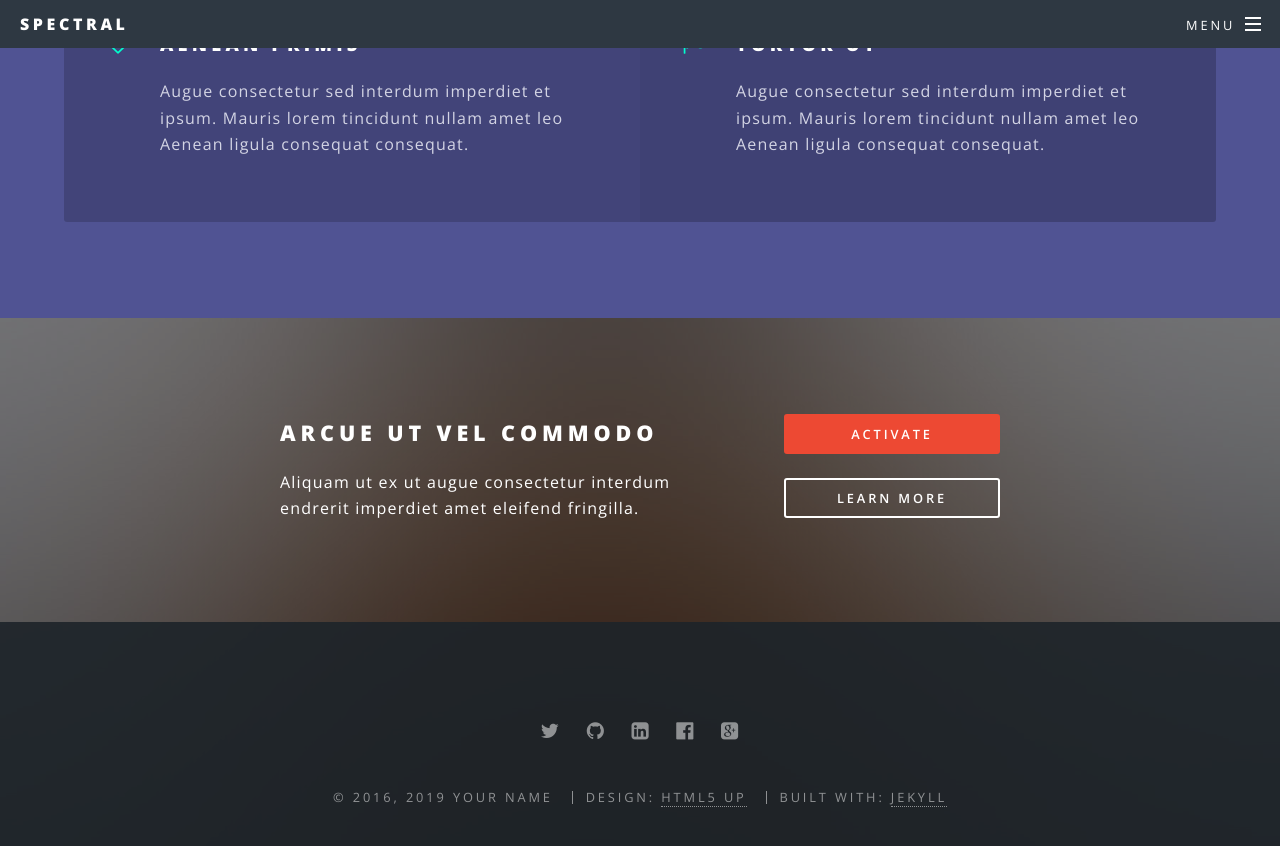
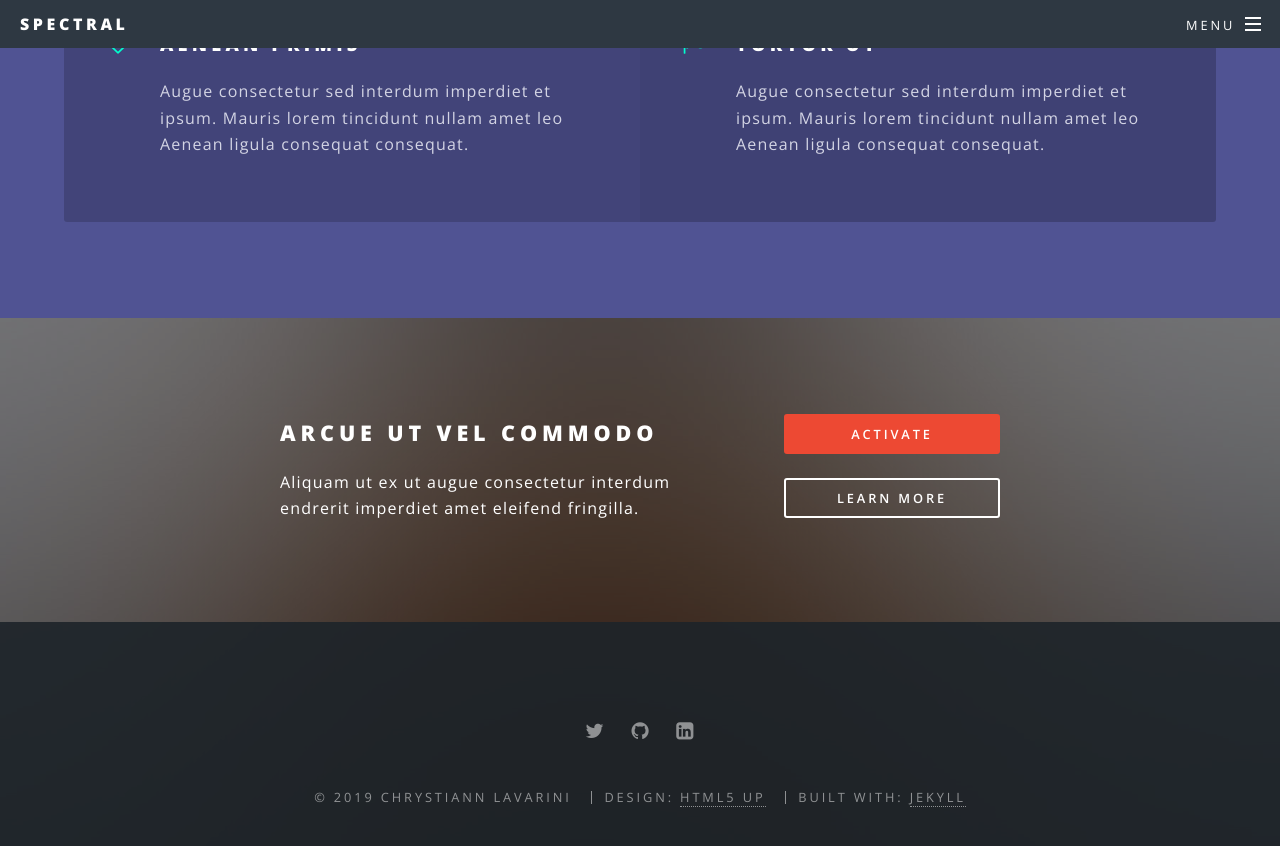
Before and after one commit to clavarini/clavarini.github.io, a Jekyll site: the page built from index.html, in a window 1280 px wide and 900 px high, scrolled down 3484 px. Shown: the top 846 px of the window. Built offline with Jekyll 4.4.1, drawn with Linux system fonts in a browser that asks for light colours.

```diff
--- a/_config.yml
+++ b/_config.yml
@@ -7,17 +7,15 @@ description: |
   Another fine responsive
   site template freebie
   crafted by [HTML5 UP](http://html5up.net)
-owner: Your Name # or company name
-first_published: 2016 # if migrating another site, the year of your first publish
-email: your-email@domain.com
+owner: Chrystiann Lavarini # or company name
+first_published: 2019 # if migrating another site, the year of your first publish
+email: lavarini.c@gmail.com
 baseurl: "" # the subpath of your site, e.g. /blog
-url: "http://yourdomain.com" # the base hostname & protocol for your site
+url: "https://clavarini.github.io" # the base hostname & protocol for your site
 social:
-  twitter: https://twitter.com/<username>
-  github: https://github.com/<username>
-  linkedin-square: https://linkedin.com/in/<username>
-  facebook-official: https://facebook.com/<username>
-  google-plus-square: https://plus.google.com/u/0/+<username>
+  twitter: https://twitter.com/clavarinigeo
+  github: https://github.com/clavarini
+  linkedin-square: https://linkedin.com/in/chrystiann-lavarini/
   #email: /contact/
   #flickr:
   #instagram:
```
